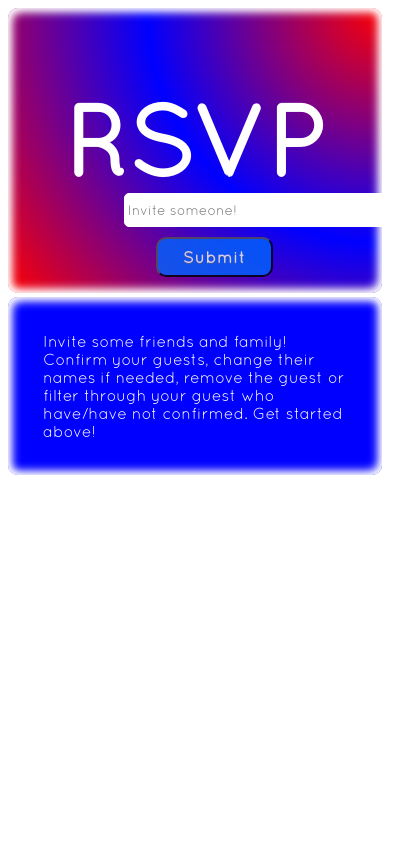
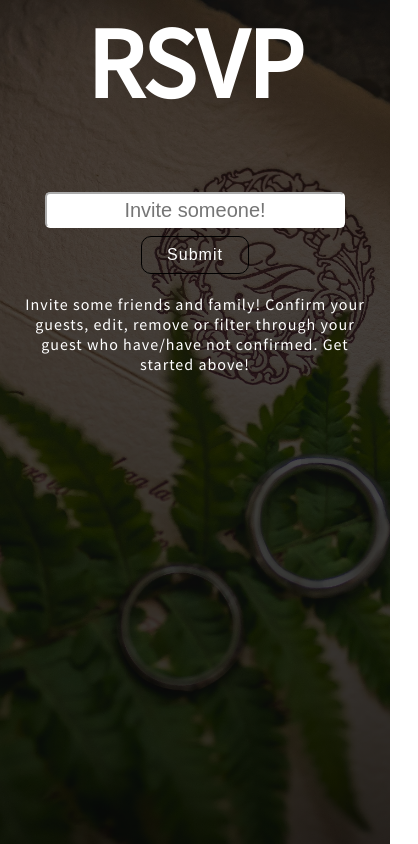
Before and after one commit to Jason-Pallone/RSVP, a React (Create React App) app in the folder RSVP/: page / in a window 390 px wide. Shown: the whole page, 418 px wide, since content can reach past the window. Built offline with nearby package versions, Linux system fonts and the light colour scheme.

Commit message:
redesign of RSVP app

```diff
--- a/RSVP/public/index.html
+++ b/RSVP/public/index.html
@@ -3,6 +3,7 @@
   <head>
     <meta charset="utf-8" />
     <link rel="shortcut icon" href="%PUBLIC_URL%/favicon.ico" />
+    <link href="https://fonts.googleapis.com/css?family=Source+Sans+Pro&display=swap" rel="stylesheet">
     <meta name="viewport" content="width=device-width, initial-scale=1" />
     <meta name="theme-color" content="#000000" />
     <!--
--- a/RSVP/src/App.css
+++ b/RSVP/src/App.css
@@ -1,33 +1,22 @@
-body{
-  font-family: 'quicksand', Georgia, 'Times New Roman', Times, serif
-}
-
-@font-face{
-  font-family: 'quicksand';
-  src: url(./fonts/quicksand/Quicksand-Regular.otf) format('opentype');
+body, html{
+    font-family: 'Source Sans Pro', sans-serif;
+    width: 100%;
+    height: 100%;
+    margin: 0px;
+    padding: 0px;
+    overflow-x: hidden;
+    background:linear-gradient(rgba(0, 0, 0, .6), rgba(0, 0, 0, .8)),
+    url(./photo/artsy-vibes-0FCHGRqHAjk-unsplash.jpg) no-repeat center;
+    background-size: cover;
   }
 
   h1 {
-  font-family: 'quicksand', 'Trebuchet MS', 'Lucida Sans Unicode', 'Lucida Grande', 'Lucida Sans', Arial, sans-serif;
     font-size: 100px;
-  text-align: center;
+    margin-top:0%;
+    display: flex;
+    align-content: center;
+    justify-content: center;
     color: white
-}
-
-
-/*
-============================
-        HEADER
-==========================
-*/
-
-.header-div{
-  background:radial-gradient(circle at top right, red, blue, red);
-  padding:2%;
-  padding-bottom: 7%;
-  border-radius: 10px;
-  box-shadow: 3px 3px 10px 1px inset white,
-              -3px -3px 10px 1px inset white
   }
 
   /*
@@ -37,16 +26,12 @@ h1 {
   */
 
   .intro-message{
-  font-family: 'quicksand', 'Trebuchet MS', 'Lucida Sans Unicode', 'Lucida Grande', 'Lucida Sans', Arial, sans-serif;
     font-size: 1rem;
     margin-top: 20px;
-  background: blue;
-  box-shadow: 3px 3px 10px 1px inset white,
-              -3px -3px 10px 1px inset white;
     color:white;
-  border-radius: 10px;
-  padding:35px;
-  overflow-wrap: break-word;
+    text-align: center;
+    padding: 0 5%;
+    letter-spacing: 1px;
   }
 
 
@@ -58,22 +43,20 @@ h1 {
 
 
   li{
-  font-family: 'quicksand', 'Trebuchet MS', 'Lucida Sans Unicode', 'Lucida Grande', 'Lucida Sans', Arial, sans-serif;
     font-size: 30px;
     border-style: solid;
     border-width: 1px;
     border-radius: 10px;
-  border-color: grey;
+    border-color: white;
     box-shadow: 10px 10px 10px black;
     width: 20%;
     height: 50%;
     text-align: center;
     list-style: none;
-  background: blue;
+    background: transparent;
     color: white;
     float: left;
-  margin-top: 20px;
-  margin-left: 2rem;
+    margin: 1% 0 0 1%;
     padding-bottom: 10px;
   }
 
@@ -88,35 +71,18 @@ li{
   */
 
 
-.add-guest-container{
-  border-radius: 10px;
-  margin-top: -120px;
-  margin-right: 200px;
-  margin-left: 30px;
-}
-
-
   .invite-guest-input {
-  font-family: 'quicksand';
-  background-color: white;
-  position: relative;
-  border-style: solid;
-  border-width: .5px;
+    display: flex;
+    justify-content: center;
+    align-content: center;
+    margin:auto;
+    text-align: center;
     border-radius: 5px;
     border-color: white;
     width: 25%;
     height: 30px;
     font-size: 20px;
-  margin-left: 495px;
   }
-
-.invite-guest-input:focus{
-  box-shadow: 1px 1px 5px 1px inset blue
-}
-
-
-
- /*--------------------------------------------------------*/
 
   /*
   =======================================
@@ -128,10 +94,11 @@ li{
   }
 
   .filter-checkbox-container{
-  font-family: 'quicksand', 'Trebuchet MS', 'Lucida Sans Unicode', 'Lucida Grande', 'Lucida Sans', Arial, sans-serif;
     margin-top: 100px;
-  margin-left: 30px;
-  font-size: 1.2rem
+    margin:2% auto auto 15%;
+    font-size: 1.2rem;
+    color: white;
+
   }
 
 
@@ -143,38 +110,35 @@ li{
   */
 
   .add-guest-button{
-  font-family: 'quicksand';
      letter-spacing: 1px;
-   background-color: rgb(0, 102, 255);
-   opacity: .8;
+     background-color: transparent;
+     margin: 1% auto auto auto;
+     display: block;
      cursor:pointer;
      color: white;
      font-size: 1rem;
-   font-weight:bolder;
      padding:9px 25px;
-   text-decoration:none;
-   text-shadow:0px 1px 0px #3d768a;
+     border-width: 1px;
      border-radius: 10px;
+     border-style: solid;
    }
 
 
   .edit-button,
   .remove-button{
-  font-family: 'quicksand';
     letter-spacing: 1px;
-  background-color: white;
-  opacity: .9;
+    background-color: transparent;
     cursor:pointer;
-  color: black;
+    color: white;
     font-size: 1rem;
-  font-weight:bold;
-  text-decoration:none;
     border-radius: 10px;
-  padding:5px
+    border-style: solid;
+    border-width: 1px;
+    padding:5px;
   }
 
   .remove-button{
-  margin-left: 40px
+    margin-left: 5%;
   }
 
   .edit-button{
@@ -183,64 +147,20 @@ li{
   }
 
 
+  /*
+  ===========================
+           MEDIAS
+  ===========================
+  */
 
   /*
-================================
-        4k XL
-================================
-*/
-
-@media(min-width:2550px){
-  .add-guest-container{
-    margin-left: 520px
-  }
-
-  li{
-    height: 175px
-  }
-
-  .edit-button,.remove-button{
-    margin-top: 30px
-  }
-
-  .guest-checkbox-container{
-    margin-top: 30px
-  }
-
-  .edit-guest-input{
-    width: 60%;
-    height:10%;
-    border-radius: 9px;
-  }
-}
-
-
-/*
-==============================
-          LAPTOP
-==============================
-*/
-
-@media(min-width:1024px) and (max-width:1280px){
- form{
-   margin-left: 180px
- }
-
- .invite-guest-input{
-   width:27%
-  }
-}
-
-/*
-=======================================
-              TABLET
-========================================
+  ====================================
+          TABLETs and small PC
+  ====================================
   */
 
   @media(min-width:768px) and (max-width:1024px){
-  .add-guest-container{
-    margin-left: -300px;
-  }
+
 
     .edit-guest-input{
       width:75%;
@@ -251,7 +171,7 @@ li{
     }
 
     li{
-    width:25%;
+      width:40%;
     }
 
     .remove-button{
@@ -261,26 +181,20 @@ li{
   }
 
 
+
   /*
-=========================================
-                MOBILE
-=========================================
+  ===================================================
+                  MOBILE and Small Tablet
+  ===================================================
   */
 
-@media(max-width:480px){
+  @media(max-width:767px){
     .invite-guest-input{
-    margin:0;
-    margin-top:20px;
-    margin-left:80px;
-    width:100%
+     width:75%
     }
 
-
-
    .add-guest-button{
-    margin-left:110px;
-    margin-right: -100px;
-    margin-top:10px;
+     margin-top: 2%;
    }
 
     /*
@@ -288,13 +202,10 @@ li{
           guest filter
     =========================
     */
+
     .filter-checkbox-container{
-    margin-top: 25px;
-    margin-left: 5px;
+      margin-top: 4%;
     }
-
-  /*-----------------------------------------*/
-
 
     /*
     ========================
@@ -307,22 +218,18 @@ li{
     }
 
     .pending-guest-li{
-    margin-top: 20px;
+      margin-top: 5%;
       float:left;
     }
 
     li{
-    font-family: 'quicksand', 'Trebuchet MS', 'Lucida Sans Unicode', 'Lucida Grande', 'Lucida Sans', Arial, sans-serif;
       font-size: 1.5rem;
-    margin-top:20px;
-    margin-left: 0px;
-    margin-right: 25px;
+      margin: 3% 0 0 3%;
       width:40%;
       height:100%;
       padding-bottom: 3%;
     }
 
- /*----------------------------------------*/
 
    /*
   =========================
@@ -332,7 +239,7 @@ li{
 
    .edit-button,
    .remove-button{
-  margin-top: 15px
+    margin-top: 5%;
    }
 
     .edit-button{
@@ -347,47 +254,12 @@ li{
     .edit-guest-input{
       width: 80%;
       border-radius: 3px;
-    font-family: 'quicksand'
     }
   }
 
-
-
-/*
-==========================
-      mobile small
-==========================
-*/
-
-@media(max-width:400px){
-  .invite-guest-input{
-    width:100%;
-    font-size: 14px;
-  }
-
-  .add-guest-button{
-    margin-left: 86px;
+  @media(min-width: 459px) and (max-width: 480px){
+    .remove-button{
+      margin-left:6%;
+      margin-right: 6%;
     }
   }
-
-
-@media(min-width:320px) and (max-width:399px){
-  .invite-guest-input{
-    width:200%;
-    margin-left: 60%
-  }
-
-  .add-guest-button{
-    margin-left: 82%
-  }
-
-  li{
-    width:40%;
-    margin-left: -12%;
-    margin-right: 21%
-  }
-
-  .pending-guest-li{
-    margin-left: 5%
-  }
-}
--- a/RSVP/src/components/App.js
+++ b/RSVP/src/components/App.js
@@ -93,6 +93,7 @@ toggleFilterUnconfirmedGuest=()=>{
   render(){
 
     return(
+      <div className='apps'>
 
     <MainContent
       guest={this.state.guest}
@@ -106,6 +107,7 @@ toggleFilterUnconfirmedGuest=()=>{
       filterUnconfirmedGuest={this.state.filterUnconfirmedGuest}
       toggleFilterUnconfirmedGuest={this.toggleFilterUnconfirmedGuest}
     />
+    </div>
 
     )
   }
--- a/RSVP/src/components/MainContent.js
+++ b/RSVP/src/components/MainContent.js
@@ -28,7 +28,7 @@ const MainContent=(props)=>{
 
               <p className='intro-message'>
               Invite some friends and family! Confirm your guests,
-              change their names if needed, remove the guest or filter through your guest who
+              edit, remove or filter through your guest who
               have/have not confirmed. Get started above!
               </p>
 
```
Also changed, not shown: RSVP/src/photo/artsy-vibes-0FCHGRqHAjk-unsplash.jpg (added), 1 other file (tests, documents, lock files or other folders). Lines whose indentation alone changed are shown as unchanged.
